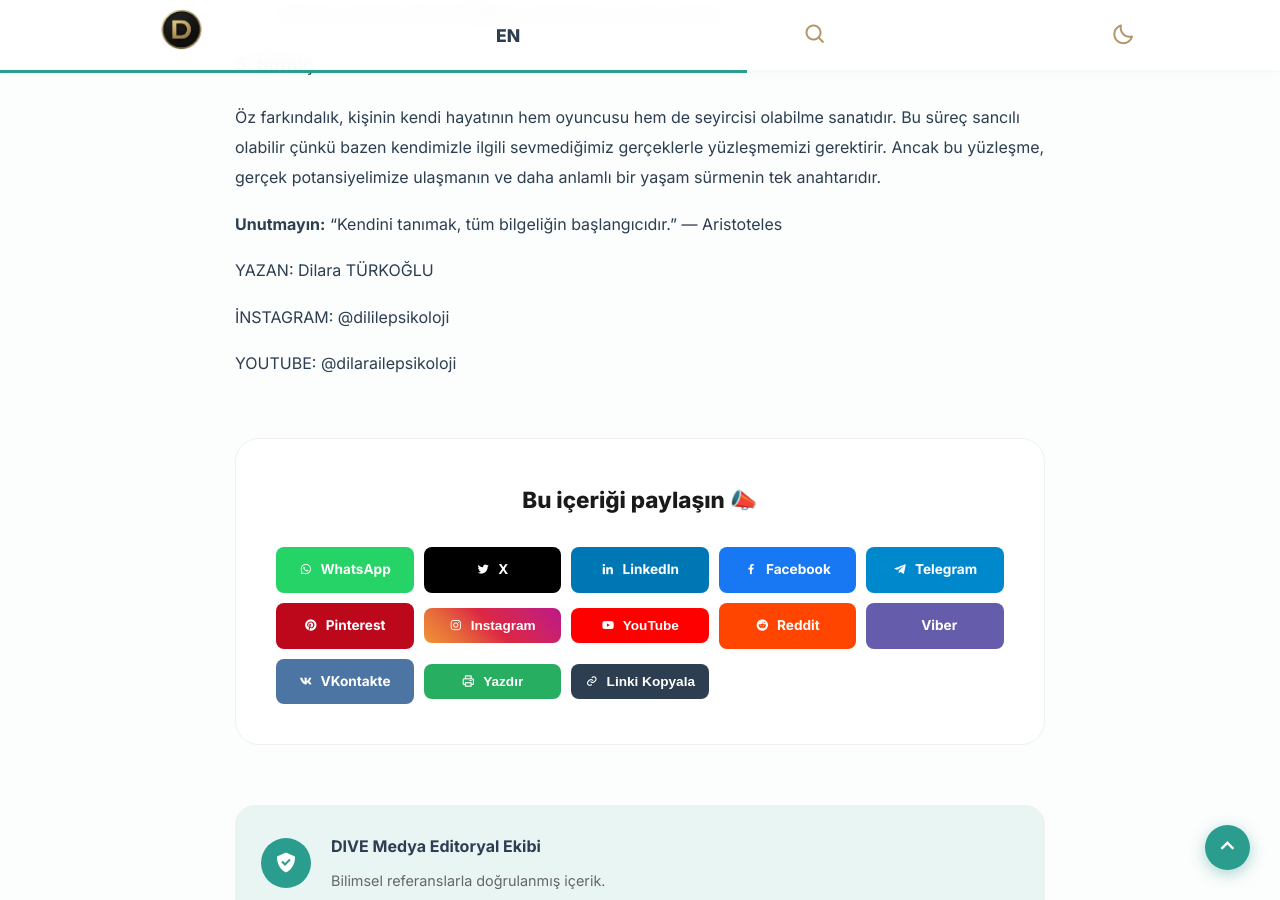
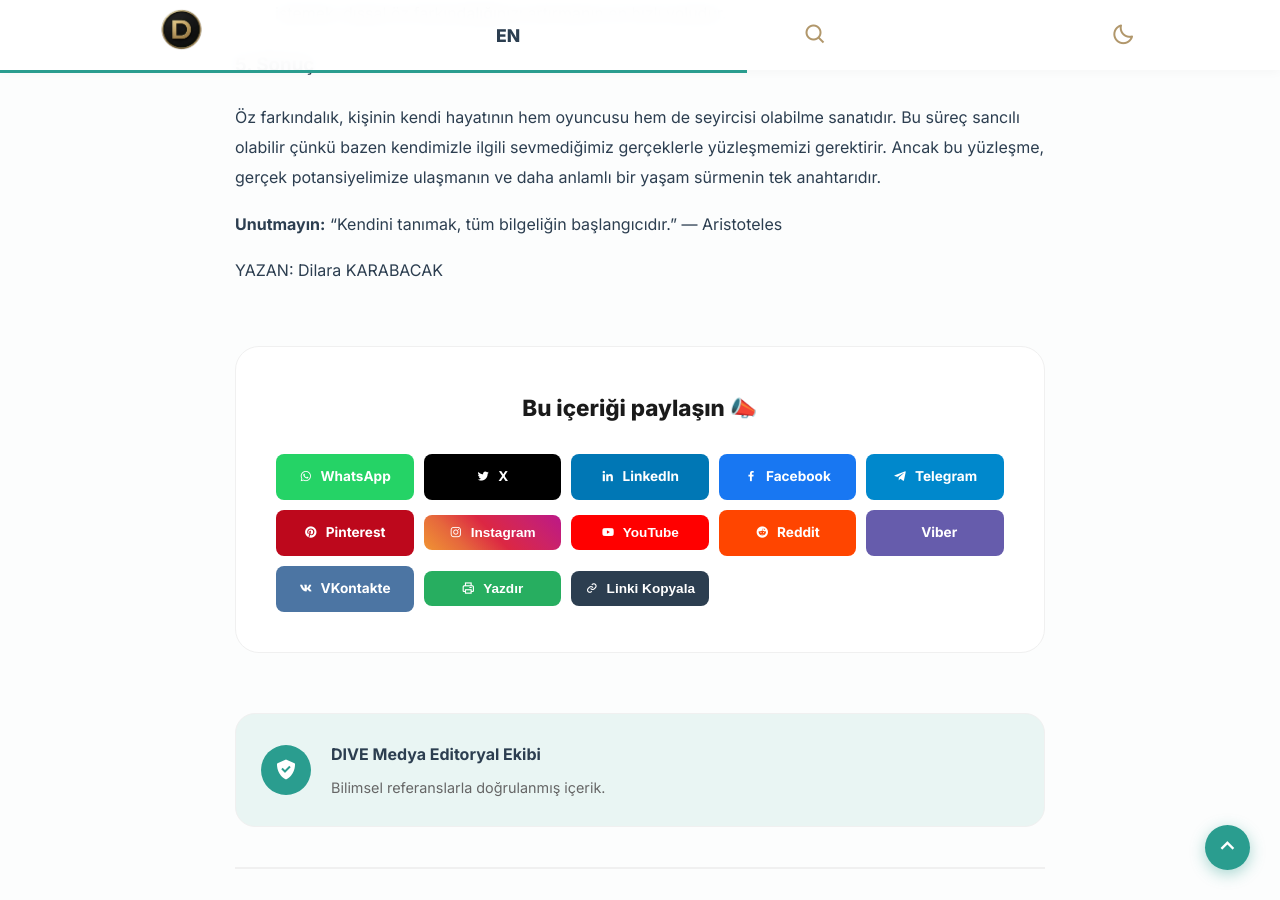
Before and after one commit to EKTHOLDING/dive, a Jekyll site: the page built from _posts/2026-03-23-modern-insanın-içsel-pusulası.md, in a window 1280 px wide and 900 px high, scrolled down 1759 px. Built offline with Jekyll 4.4.1, drawn with Linux system fonts in a browser that asks for light colours.

Commit message:
Update 🇹🇷 Türkçe Yazı Ekle “2026-03-23-modern-insanın-içsel-pusulası”

```diff
--- a/_posts/2026-03-23-modern-insanın-içsel-pusulası.md
+++ b/_posts/2026-03-23-modern-insanın-içsel-pusulası.md
@@ -40,8 +40,4 @@
 
 **Unutmayın:** "Kendini tanımak, tüm bilgeliğin başlangıcıdır." — Aristoteles
 
-YAZAN: Dilara TÜRKOĞLU
-
-İNSTAGRAM: @dililepsikoloji
-
-YOUTUBE: @dilarailepsikoloji
+YAZAN: Dilara KARABACAK
```
